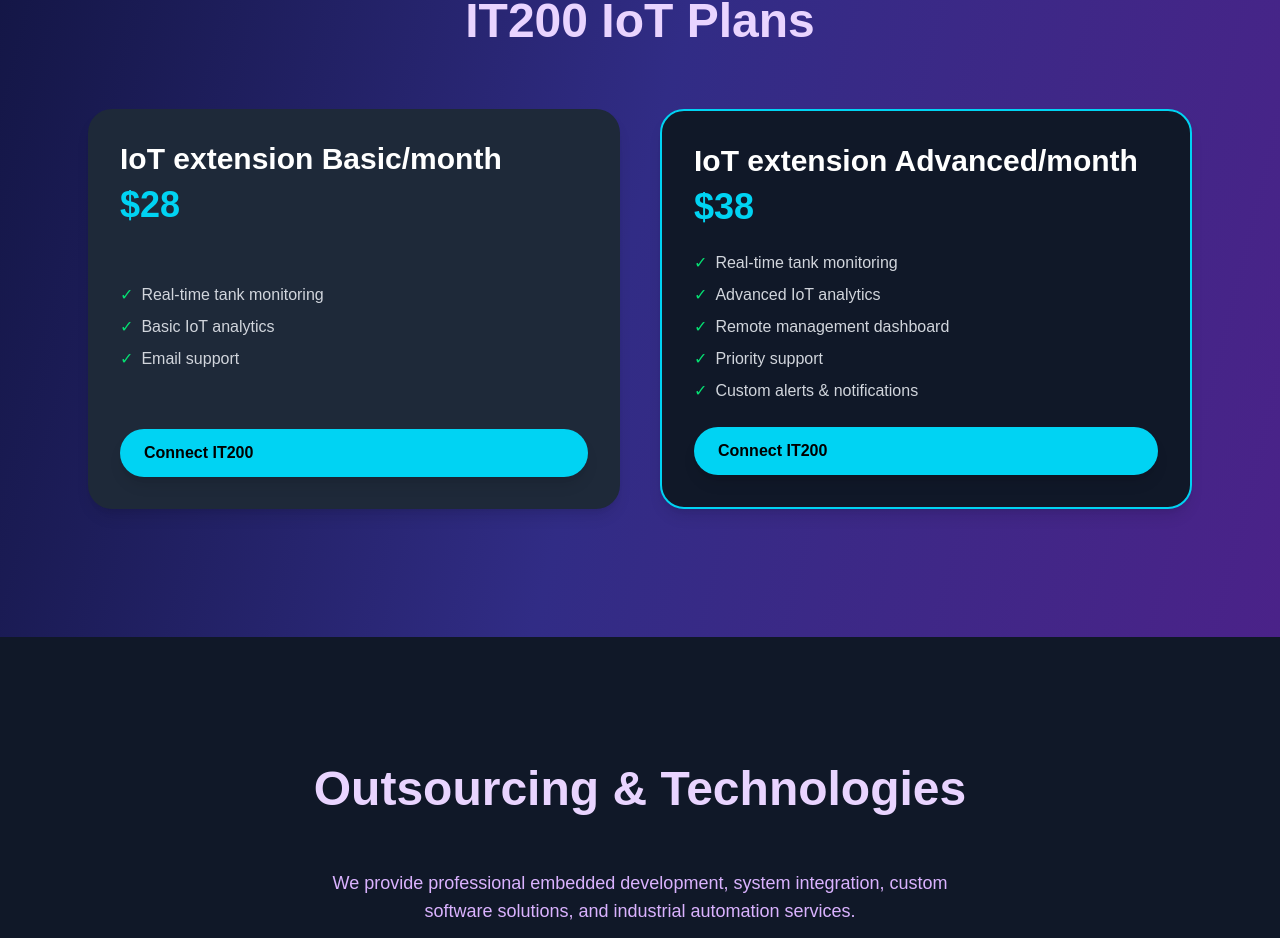
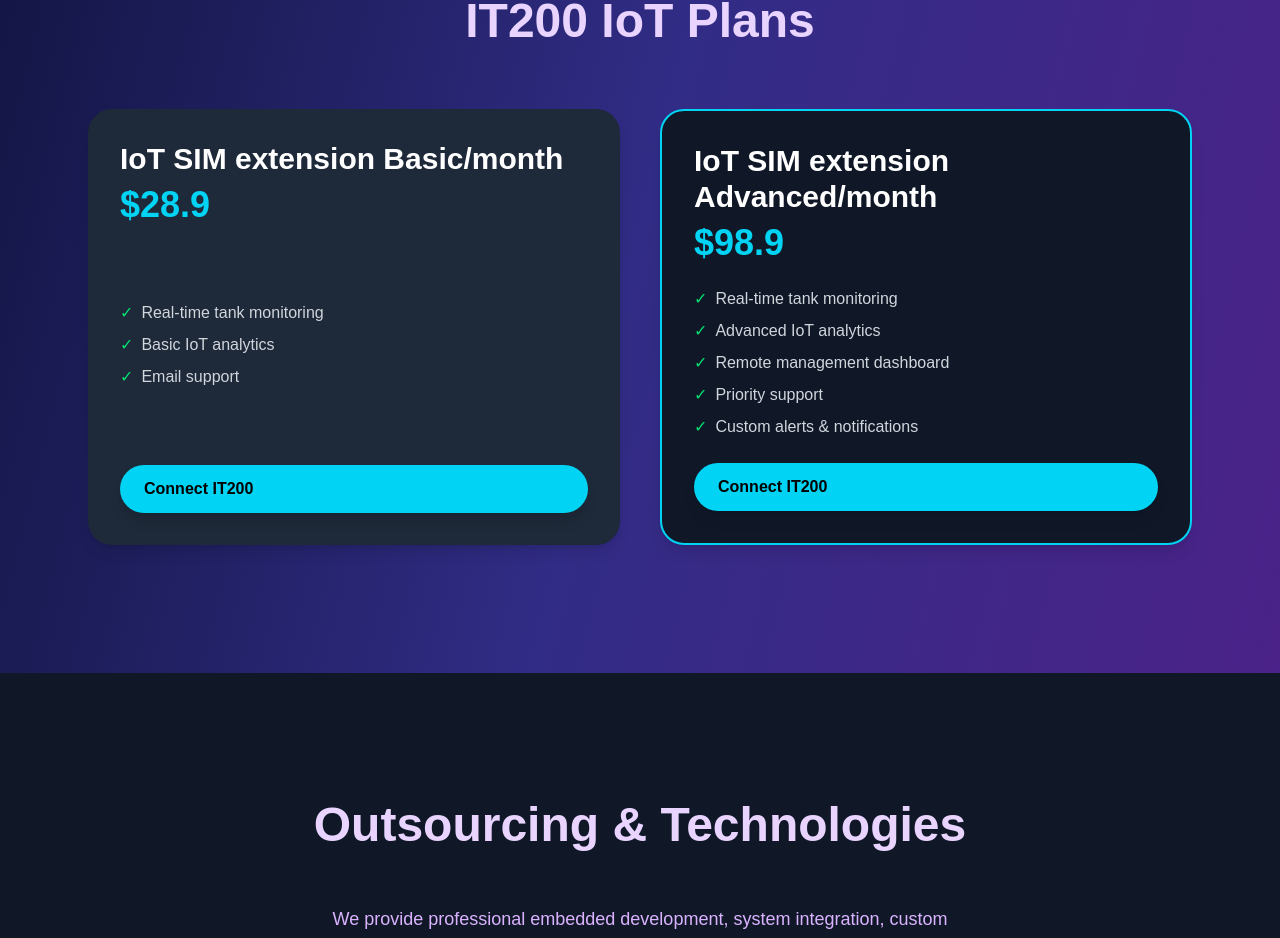
Before and after one commit to Bm8725/agrocontroll.com, a Next.js app: page / in a window 1280 px wide. Shown: the part 2353-3291 px from the top of the page. Built offline with nearby package versions, Linux system fonts and the light colour scheme.

Commit message:
Update form  add

```diff
--- a/src/app/page.js
+++ b/src/app/page.js
@@ -88,8 +88,8 @@ export default function Home() {
         <div className="grid md:grid-cols-2 gap-10">
           {[
             {
-              name: "IoT extension Basic/month",
-              price: "$28",
+              name: "IoT SIM extension Basic/month",
+              price: "$28.9",
               features: [
                 "Real-time tank monitoring",
                 "Basic IoT analytics",
@@ -97,8 +97,8 @@ export default function Home() {
               ],
             },
             {
-              name: "IoT extension Advanced/month",
-              price: "$38",
+              name: "IoT SIM extension Advanced/month",
+              price: "$98.9",
               features: [
                 "Real-time tank monitoring",
                 "Advanced IoT analytics",
```
